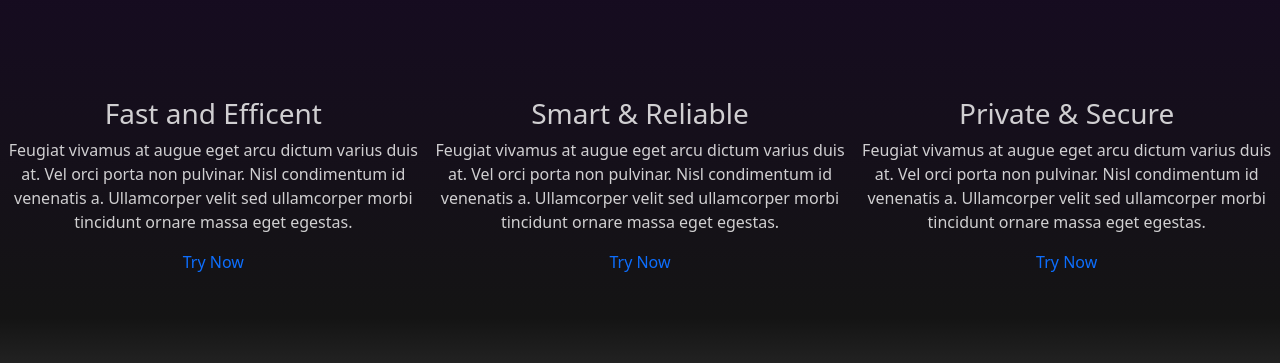
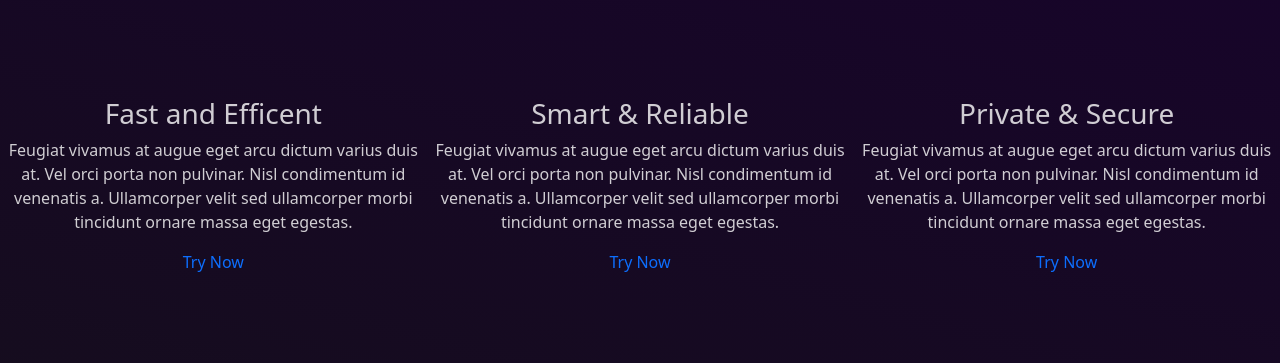
Before and after one commit to averybrubeck/cs50, a plain HTML site: page Homepage/index.html in a window 1280 px wide. Shown: the part 437-800 px from the top of the page. Drawn offline with nearby package versions, Linux system fonts and the light colour scheme.

Commit message:
adjusted background gradient

```diff
--- a/Homepage/styles.css
+++ b/Homepage/styles.css
@@ -1,6 +1,6 @@
 body {
     text-align: center;
-    background: linear-gradient(to bottom, #180030, #141414, white);
+    background: linear-gradient(15.23deg, #141414, #180030);
     margin: 0;
     padding: 0;
 }
```
